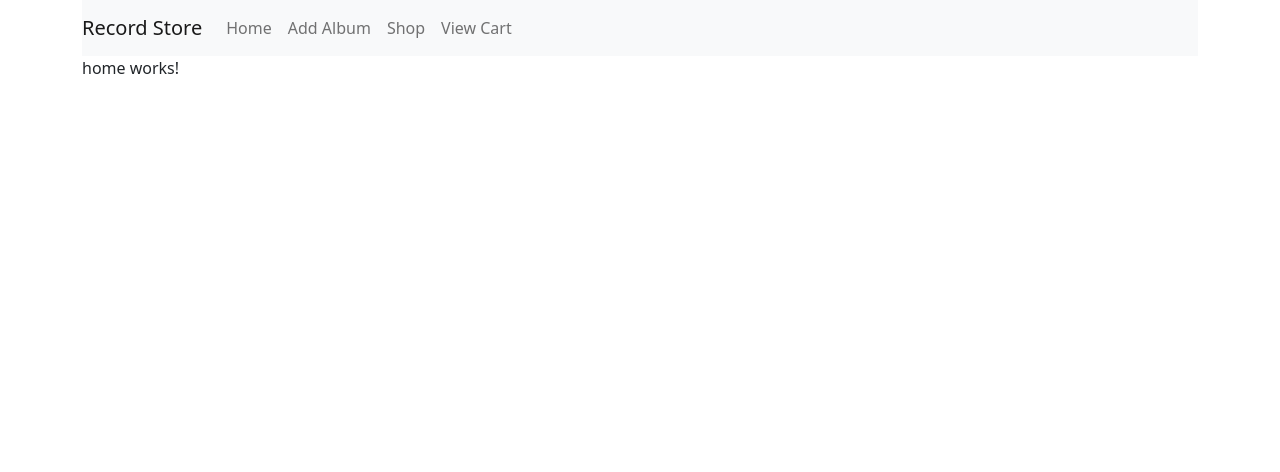
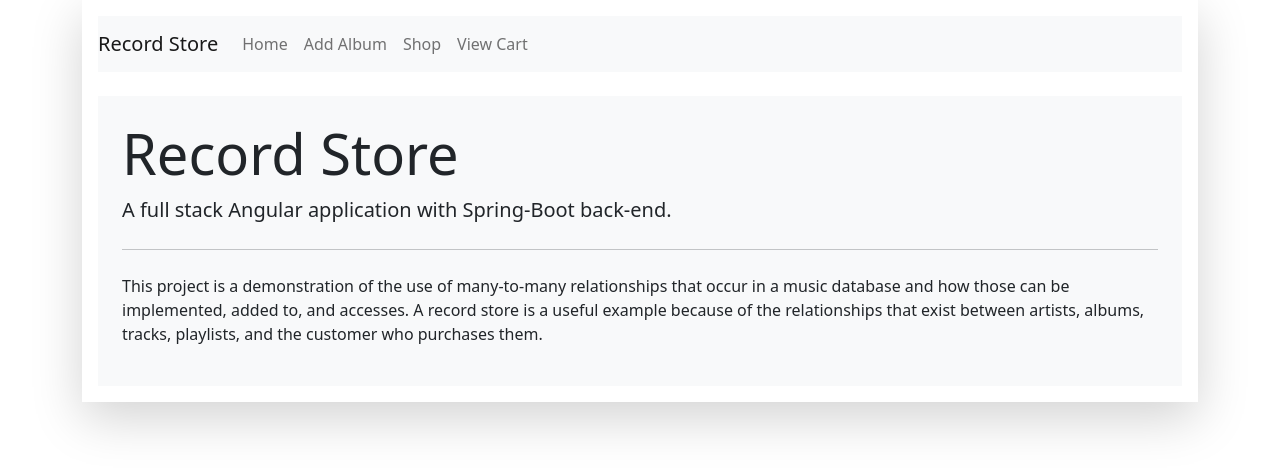
Before and after one commit to simpledimplejohn/record-store-front-end, an Angular app: page / in a window 1280 px wide. Shown: the top 472 px of the page. Built offline with nearby package versions, Linux system fonts and the light colour scheme.

Commit message:
add basic bootstrap styling to components

```diff
--- a/src/app/app.component.html
+++ b/src/app/app.component.html
@@ -1,4 +1,10 @@
 
 <div class="container">
-  <router-outlet></router-outlet>
+  <div class="card border-0 my-auto w-100">
+    <div class="shadow-lg">
+      <router-outlet></router-outlet>
+    </div>
+
+  </div>
+
 </div>
--- a/src/app/components/addalbum/addalbum.component.html
+++ b/src/app/components/addalbum/addalbum.component.html
@@ -1,4 +1,7 @@
-<div class="body">
+<div class="card-body">
   <app-nav></app-nav>
-  <p>Add Album works!</p>
+  <div class="mt-4 p-4 bg-light" rounded>
+    <h2 >Add an album to the Record-Store database here</h2>
+  </div>
+
 </div>
--- a/src/app/components/cart/cart.component.html
+++ b/src/app/components/cart/cart.component.html
@@ -1,4 +1,4 @@
-<div class="body">
+<div class="card-body">
   <app-nav></app-nav>
-  <p>Car works!</p>
+  <h2>View your cart</h2>
 </div>
--- a/src/app/components/home/home.component.html
+++ b/src/app/components/home/home.component.html
@@ -1,4 +1,12 @@
-<div class="body">
+<div class="card-body">
   <app-nav></app-nav>
-  <p>home works!</p>
+  <div class="mt-4 p-4 bg-light" rounded>
+    <h1 class="display-4">Record Store</h1>
+    <p class="lead">A full stack <strong>Angular</strong> application with <strong>Spring-Boot</strong> back-end.</p>
+    <hr class="my-4">
+    <p>This project is a demonstration of the use of many-to-many relationships that occur in a music database and how those can be implemented, added to, and accesses.
+      A record store is a useful example because of the relationships that exist between artists, albums, tracks, playlists, and the customer who purchases them.
+    </p>
+
+  </div>
 </div>
--- a/src/app/components/shop/shop.component.html
+++ b/src/app/components/shop/shop.component.html
@@ -1,4 +1,4 @@
-<div class="body">
+<div class="card-body">
   <app-nav></app-nav>
-  <p>Shop Works!</p>
+  <h2>Shop for records here</h2>
 </div>
```
